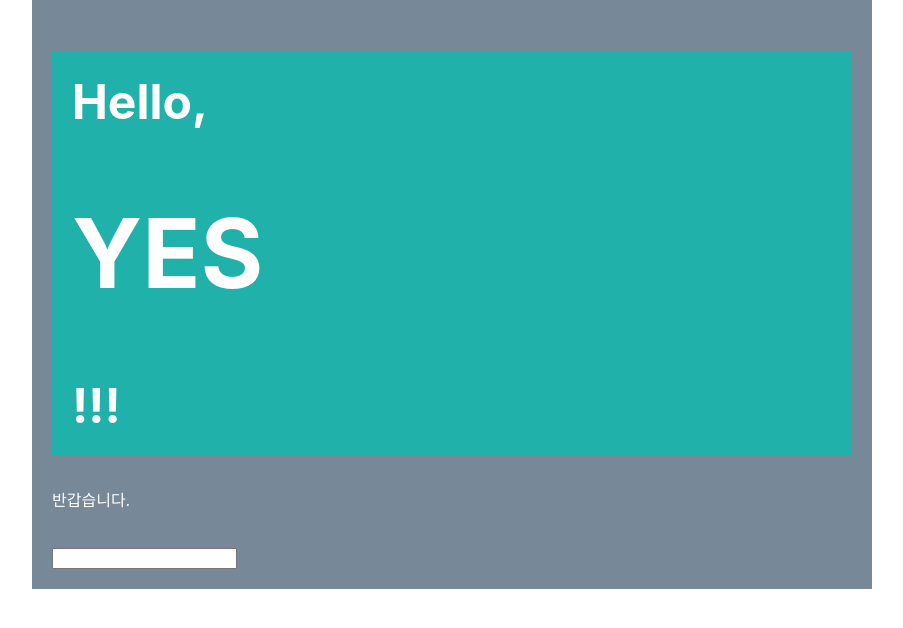
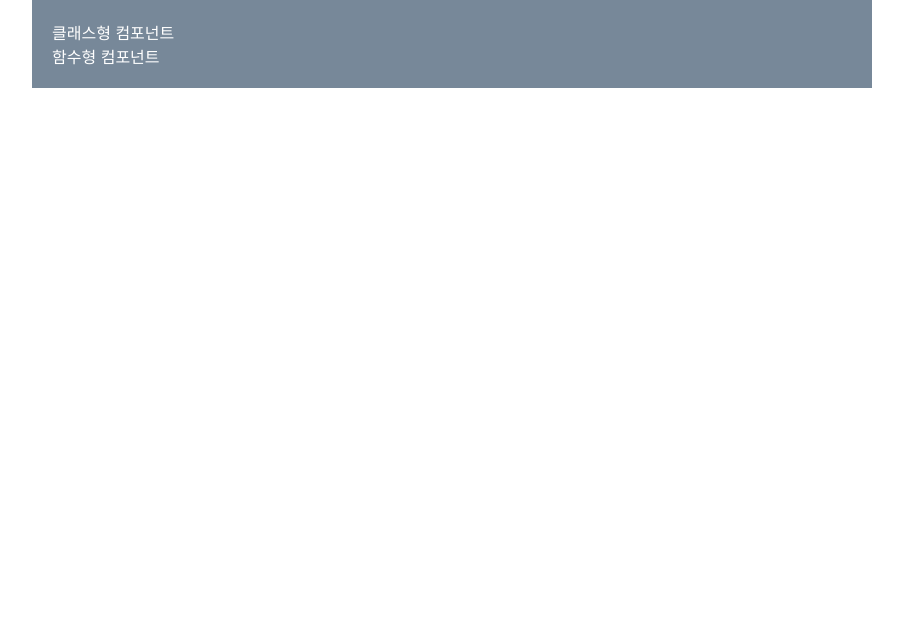
Before and after one commit to Algoruu/ReactExam, a React (Create React App) app in the folder todolist/: page / in a window 1280 px wide. Shown: the top 628 px of the page, without its empty margins (188-1091 px from the left). Built offline with nearby package versions, Linux system fonts and the light colour scheme.

Commit message:
클래스형 컴포넌트/함수형 컴포넌트

```diff
--- a/todolist/src/App.tsx
+++ b/todolist/src/App.tsx
@@ -1,6 +1,8 @@
 import React from 'react';
 import logo from './logo.svg';
 import './App.css';
+import ClassCom from './ClassCom';
+import FuncCom from './FuncCom';
 
 {/*
   작성자 : kny
@@ -22,14 +24,16 @@ function App() {
 
   return (
     <div className='container'>
-      <h1 className='test'>Hello,
+      {/* <h1 className='test'>Hello,
       {
         name === '리액트' ? (<h1>YES</h1>): (<h1>NO</h1>) // name === '리액트' ? (<h1>YES</h1>): null도 가능
       }!!!</h1>
       <p>반갑습니다.</p>
 
       <br/>
-      <input/>
+      <input/> */}
+      <ClassCom></ClassCom>
+      <FuncCom></FuncCom>
     </div>
   );
 
--- /dev/null
+++ b/todolist/src/ClassCom.tsx
@@ -0,0 +1,14 @@
+import { Component } from "react";
+//컴포넌트라는 클래스를 반드시 상속!!!
+
+class ClassCom extends Component {
+    render() {
+        return (
+            <div>
+                클래스형 컴포넌트
+            </div>
+        )
+    }
+}
+
+export default ClassCom;
--- /dev/null
+++ b/todolist/src/FuncCom.tsx
@@ -0,0 +1,12 @@
+import React from "react";
+
+function FuncCom()
+{
+    return(
+        <div>
+            함수형 컴포넌트
+        </div>
+    )
+}
+
+export default FuncCom;
```
